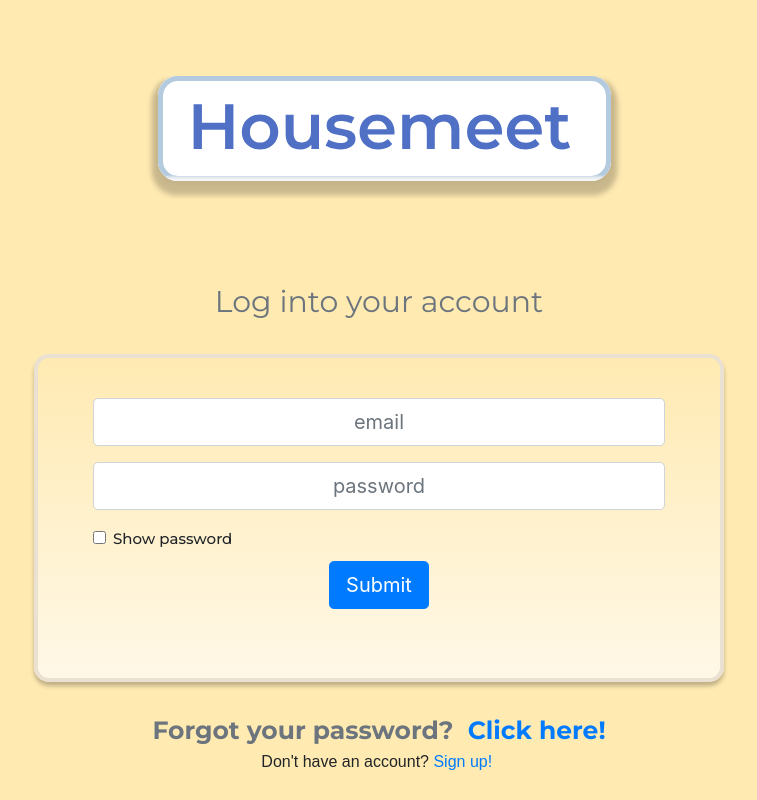
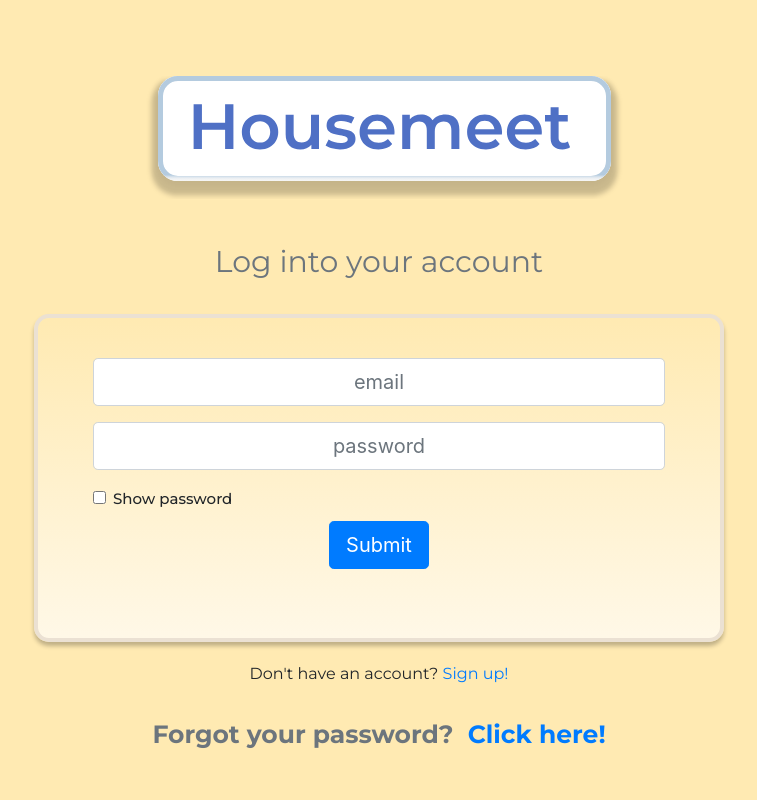
Before and after one commit to kdarken/housemeet-ui, a React (Create React App) app: page /login in a window 1280 px wide. Shown: the whole page, without its empty margins (261-1018 px from the left). Built offline with nearby package versions, Linux system fonts and the light colour scheme.

Commit message:
simplifying App.js and moving logo into App.js

```diff
--- a/src/App.js
+++ b/src/App.js
@@ -8,26 +8,24 @@ import {
 } from "react-router-dom";
 import { withRouter } from "react-router";
 import '../node_modules/bootstrap/dist/css/bootstrap.min.css';
-import SignUpForm from './components/SignUpForm';
 import LoginPage from './containers/LoginPage';
 import SignUpPage from './containers/SignUpPage';
+import { Helmet } from "react-helmet";
+import logo from "./images/housemeet-logo.svg";
 
-const DisplaySignUpLink = () => {
-  const location = useLocation();
-  //if (location.pathname.match(/signup/)){
-  if (location.pathname !== "/login"){
-    return null;
-  }
 
+function DisplayLogo() {
   return (
-    <span>
-    Don't have an account?&nbsp;
-    <Link to="/signup">
-    Sign up!
-    </Link>
-    </span>
-  )
+    <img
+      src={logo}
+      className="Login-logo"
+      alt="logo"
+      class="rounded mx-auto d-block"
+      style={{ paddingTop: 70, alignContent: "center" }}
+    />
+  );
 }
+
 
 const DisplaySignUpButton = () => {
   const location = useLocation();
@@ -61,18 +59,9 @@ const DisplayLogInButton = () => {
   )
 }
 
-const SignUpLink = withRouter(DisplaySignUpLink);
 const LogInButton = withRouter(DisplayLogInButton);
 const SignUpButton = withRouter(DisplaySignUpButton);
 
-
-function SignUp() {
-  return <SignUpPage />;
-}
-
-function LogIn() {
-  return <LoginPage />;
-}
 
 function Welcome() {
   return <h2 className="pageTitle">Welcome to Housemeet!</h2>;
@@ -91,19 +80,24 @@ class App extends React.Component {
       {/* A <Switch> looks through its children <Route>s and
           renders the first one that matches the current URL. */}
         <div>
+          <Helmet>
+            <title>housemeet</title>
+          </Helmet>
+          <header className="Login-header">
+            <DisplayLogo />
+          </header>
           <Switch>
             <Route path="/signup">
-              <SignUp />
+              <SignUpPage />
             </Route>
             <Route path="/login">
-              <LogIn />
+              <LoginPage />
             </Route>
             <Route path="/">
               <Welcome />
             </Route>
           </Switch>
           <nav>
-            <SignUpLink />
             <SignUpButton />&nbsp;
             <LogInButton />
           </nav>
--- a/src/containers/LoginPage.js
+++ b/src/containers/LoginPage.js
@@ -1,34 +1,36 @@
 import React, { Component } from "react";
 import { Link } from "react-router-dom";
-import { Helmet } from "react-helmet";
-import logo from "../images/housemeet-logo.svg";
 import LoginForm from "../components/LoginForm";
 import "bootstrap/dist/css/bootstrap.css";
 import "typeface-montserrat";
 
 class LoginPage extends Component {
-  styles = {
+
+  pageTitleStyle = {
     fontSize: 30,
     fontWeight: "regular",
     fontFamily: "montserrat",
-    textAlign: "center",
-    paddingTop: 80,
+    paddingTop: 40
+  };
+
+  signUpTextStyle = {
+    fontFamily: "montserrat"
   };
 
   render() {
     return (
       <div className="Login">
-        <Helmet>
-          <title>housemeet</title>
-        </Helmet>
-        <header className="Login-header">
-          <DisplayLogo />
-        </header>
 
-        <div class="text-center text-secondary" style={this.styles}>
+        <div class="text-center text-secondary" style={this.pageTitleStyle}>
           Log into your account
         </div>
         <Login />
+        <div class="text-center" style={this.signUpTextStyle}>
+          Don't have an account?&nbsp;
+          <Link to="/signup">
+              Sign up!
+          </Link>
+        </div>
         <div class="text-center text-secondary" style={{ paddingTop: 30 }}>
           <span
             style={{
@@ -48,18 +50,6 @@ class LoginPage extends Component {
   }
 }
 
-function DisplayLogo() {
-  return (
-    <img
-      src={logo}
-      className="Login-logo"
-      alt="logo"
-      class="rounded mx-auto d-block"
-      style={{ paddingTop: 70, alignContent: "center" }}
-    />
-  );
-}
-
 function Login() {
   return (
     <div className="loginContainer">
--- a/src/containers/SignUpPage.js
+++ b/src/containers/SignUpPage.js
@@ -17,7 +17,7 @@ class SignUpPage extends Component {
     fontSize: 30,
     fontWeight: "regular",
     fontFamily: "montserrat",
-    paddingTop: 80
+    paddingTop: 40
   };
 
   loginTextStyle = {
--- a/src/index.css
+++ b/src/index.css
@@ -26,7 +26,6 @@ span {
 }
 
 .housemeetBackground {
-  background-color: red;
   height: 0.5em;
   position: absolute;
 }
@@ -96,6 +95,7 @@ button {
   justify-content: center;
   flex-direction: row;
   padding-top: 30px;
+  padding-bottom: 20px;
 }
 
 .loginInner {
```
